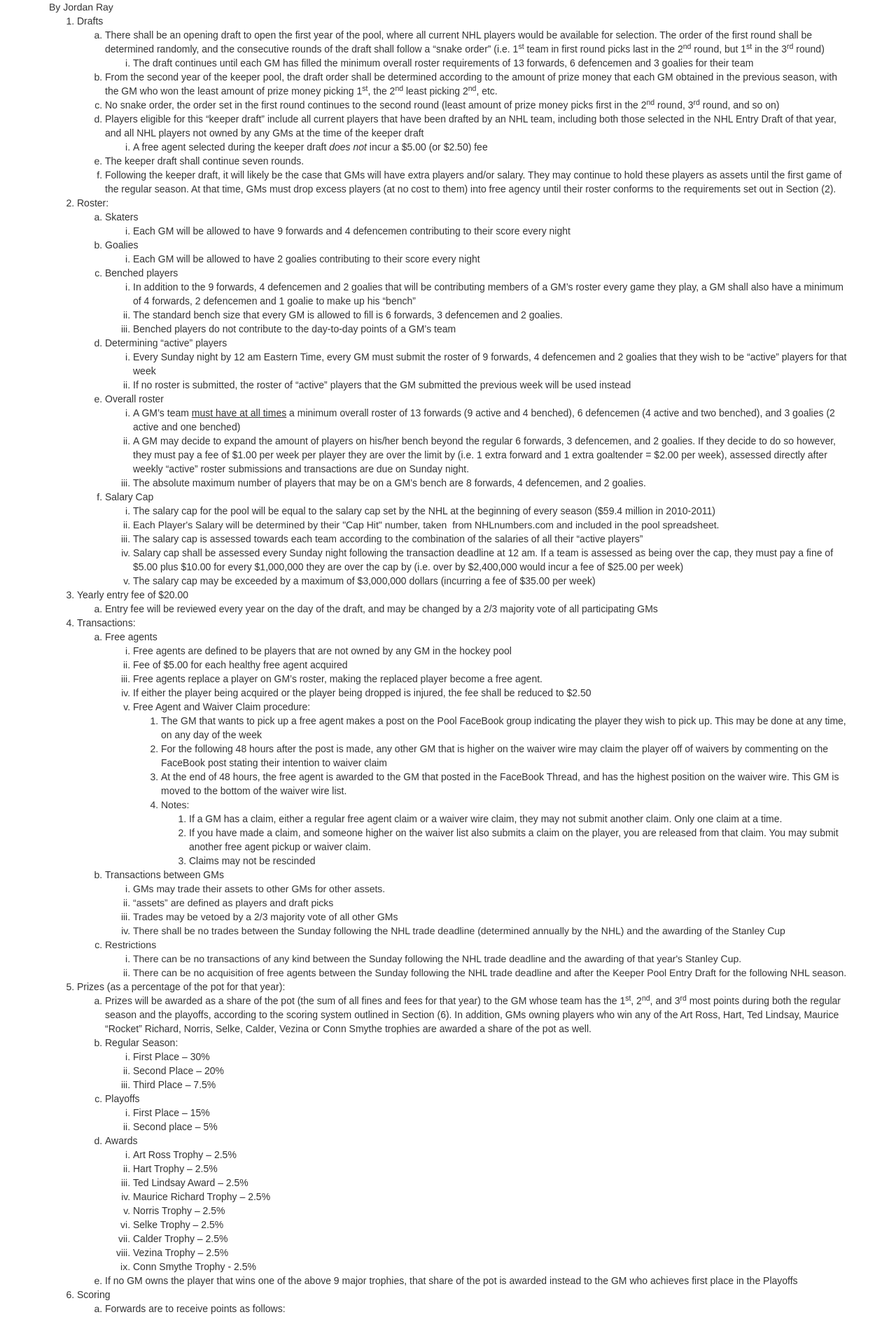
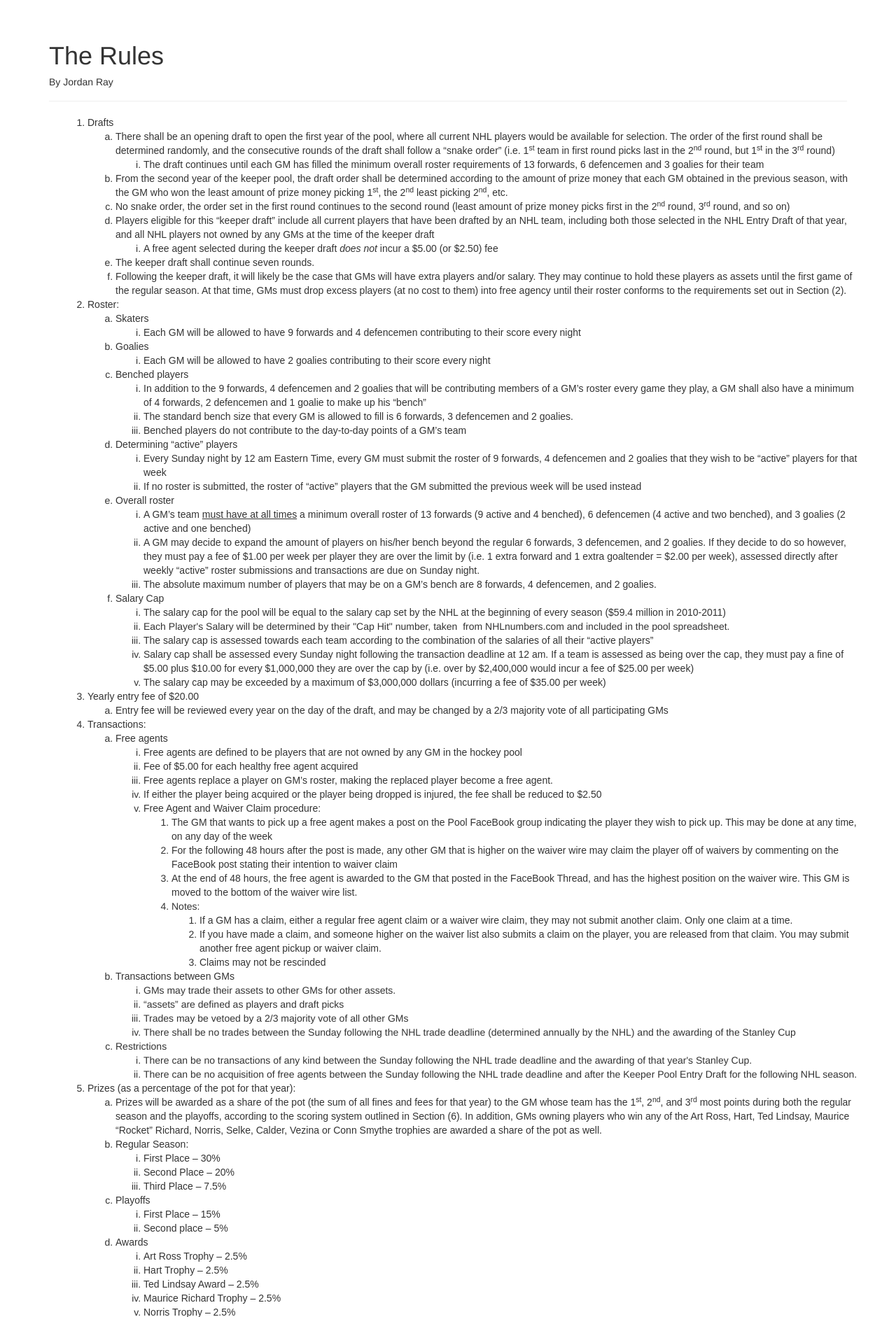
Before and after one commit to Benmiller313/theKeeperPool, a Django app: page /rules/ in a window 1280 px wide. Shown: the part 52-1934 px from the top of the page at 70% size. Run offline with Django 3.2, Linux system fonts and the light colour scheme; data comes from the database, SQL or seed files in the repository; some libraries are stand-ins or nearby versions.

Commit message:
formatted the title of rules

```diff
--- a/teampages/static/teampages/css/rules.css
+++ /dev/null
@@ -1,4 +0,0 @@
-#rules-body {
-	margin-top: 30px;
-	margin-bottom: 30px;
-}
--- a/teampages/templates/teampages/rules.html
+++ b/teampages/templates/teampages/rules.html
@@ -4,13 +4,18 @@
 	<link rel="stylesheet" type="text/css" href="{% static 'teampages/bootstrap/css/bootstrap.min.css' %}">
 	<script type="text/javascript" src="https://ajax.googleapis.com/ajax/libs/jquery/1.9.1/jquery.min.js"></script>
 	<script type="text/javascript" src="{% static 'teampages/bootstrap/js/bootstrap.min.js' %}"></script>
-	<link rel="stylesheet" type="text/css" href="{% static 'teampages/css/home.css' %}">
+	<link rel="stylesheet" type="text/css" href="{% static 'teampages/css/rules.css' %}">
   <link rel="stylesheet" type="text/css" href="{% static 'teampages/css/base.css' %}">
 {% endblock %}
 
 {% block main_content %}
-  <div class="container" id="rules-body">
-		By Jordan Ray
+  <div class="container">
+  	<div class="page-header">
+  		<h1>The Rules</h1>
+  		<h5>By Jordan Ray</h5>
+
+  	</div>
+  	<div class="container" id="rules-body">
 		<ol>
 			<li><span style="font-family:Arial, serif;">Drafts</span>
 		<ol type="a">
```
